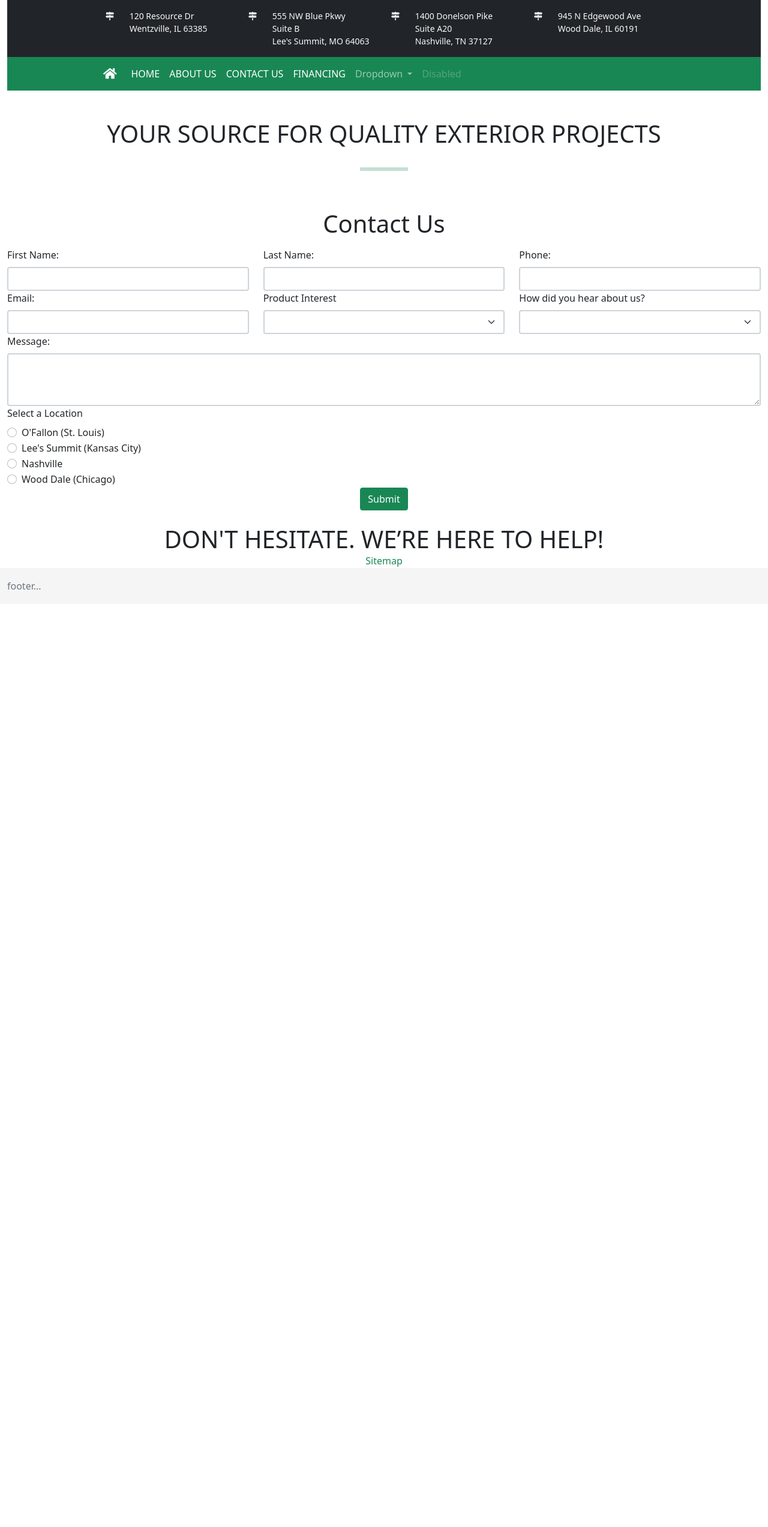
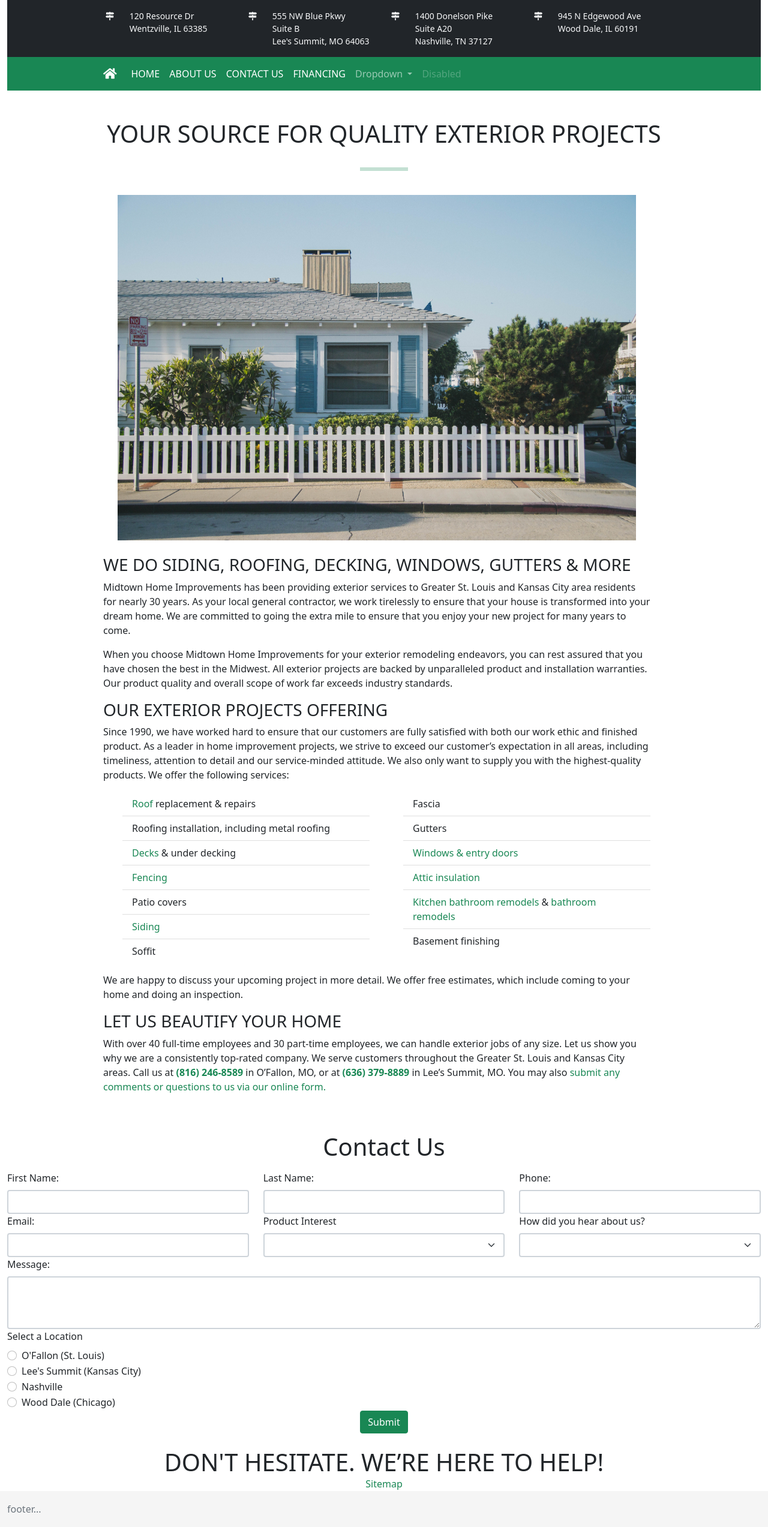
Before and after one commit to Kenan-Kadic/wood, a Django app: page /exterior/ in a window 1280 px wide. Shown: the whole page at 60% size. Before the commit the page ends 983 px from the top, so only its background shows below. Run offline with Django 3.2, Linux system fonts and the light colour scheme.

Commit message:
exterior page

```diff
--- a/templates/pages/exterior.html
+++ b/templates/pages/exterior.html
@@ -11,5 +11,55 @@
            <hr class="border border-3 border-success" style="width: 5rem;">
         </div>
     </div>
+
+    <div class="row">
+        <div class="col-md-12">
+            <img src="{% static 'images/fence.jpg'%}" class="card-img-top p-4" alt="hello">
+            <p class="h3"> WE DO SIDING, ROOFING, DECKING, WINDOWS, GUTTERS & MORE </p>
+            <p>Midtown Home Improvements has been providing exterior services to Greater St. Louis and Kansas City area residents for nearly 30 years. As your local general contractor, we work tirelessly to ensure that your house is transformed into your dream home. We are committed to going the extra mile to ensure that you enjoy your new project for many years to come.</p>
+            <p>When you choose Midtown Home Improvements for your exterior remodeling endeavors, you can rest assured that you have chosen the best in the Midwest. All exterior projects are backed by unparalleled product and installation warranties. Our product quality and overall scope of work far exceeds industry standards.</p>
+        </div>
+    </div>
+
+
+    <div class="row">
+        <div class="col-md-12">
+            <p class="h3"> OUR EXTERIOR PROJECTS OFFERING </p>
+            <p>Since 1990, we have worked hard to ensure that our customers are fully satisfied with both our work ethic and finished product. As a leader in home improvement projects, we strive to exceed our customer’s expectation in all areas, including timeliness, attention to detail and our service-minded attitude. We also only want to supply you with the highest-quality products. We offer the following services:</p>
+        </div>
+        <div class="col-md-6">
+            <ul class="list-group-flush">
+                <li class="list-group-item"><a href="#" class="text-success text-decoration-none"> Roof </a> replacement & repairs</li>
+                <li class="list-group-item"> Roofing installation, including metal roofing </li>
+                <li class="list-group-item"><a href="#" class="text-success text-decoration-none"> Decks </a> & under decking</li>
+                <li class="list-group-item"><a href="#" class="text-success text-decoration-none"> Fencing </a></li>
+                <li class="list-group-item"> Patio covers </li>
+                <li class="list-group-item"><a href="#" class="text-success text-decoration-none"> Siding </a></li>
+                <li class="list-group-item"> Soffit </li>
+            </ul>
+        </div>
+         <div class="col-md-6">
+            <ul class="list-group-flush">
+                <li class="list-group-item"> Fascia </li>
+                <li class="list-group-item"> Gutters </li>
+                <li class="list-group-item"><a href="#" class="text-success text-decoration-none"> Windows & entry doors </a></li>
+                <li class="list-group-item"><a href="#" class="text-success text-decoration-none"> Attic insulation </a></li>
+                <li class="list-group-item"><a href="#" class="text-success text-decoration-none"> Kitchen  bathroom remodels </a> & <a href="#" class="text-success text-decoration-none"> bathroom remodels </a></li>
+                <li class="list-group-item"> Basement finishing </li>
+            </ul>
+        </div>
+        <div class="col-md-12">
+            <p>We are happy to discuss your upcoming project in more detail. We offer free estimates, which include coming to your home and doing an inspection.</p>
+        </div>
+
+    </div>
+
+
+    <div class="row">
+        <div class="col-md-12">
+            <p class="h3"> LET US BEAUTIFY YOUR HOME </p>
+            <p>With over 40 full-time employees and 30 part-time employees, we can handle exterior jobs of any size. Let us show you why we are a consistently top-rated company. We serve customers throughout the Greater St. Louis and Kansas City areas. Call us at <strong class="text-success">(816) 246-8589</strong> in O’Fallon, MO, or at <strong class="text-success">(636) 379-8889</strong> in Lee’s Summit, MO. You may also <a href="#" class="text-success text-decoration-none"> submit any comments or questions to us via our online form.</a></p>
+        </div>
+    </div>
 </div>
 {% endblock %}
```
